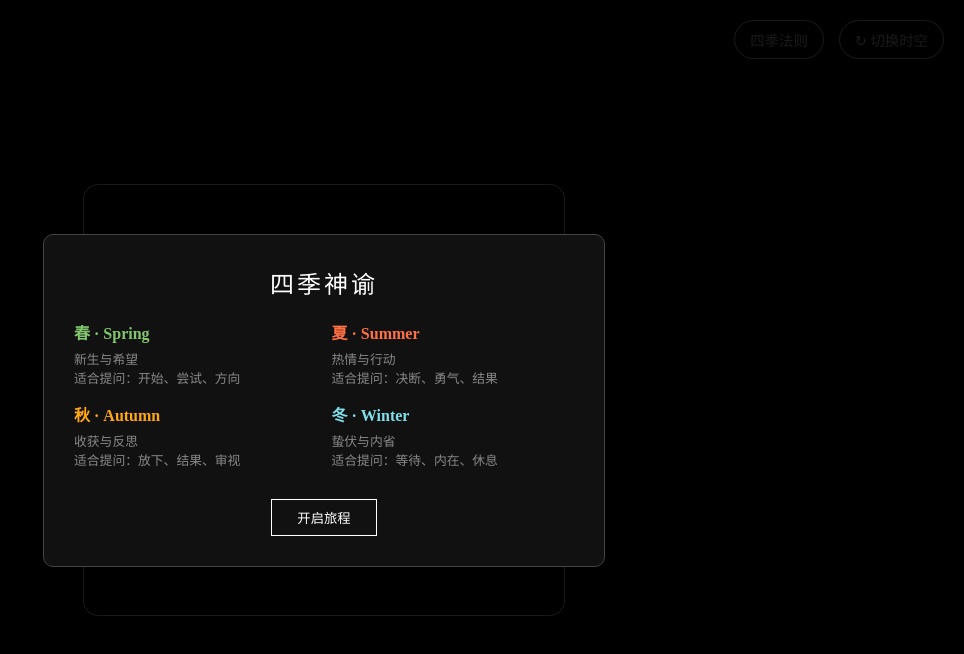
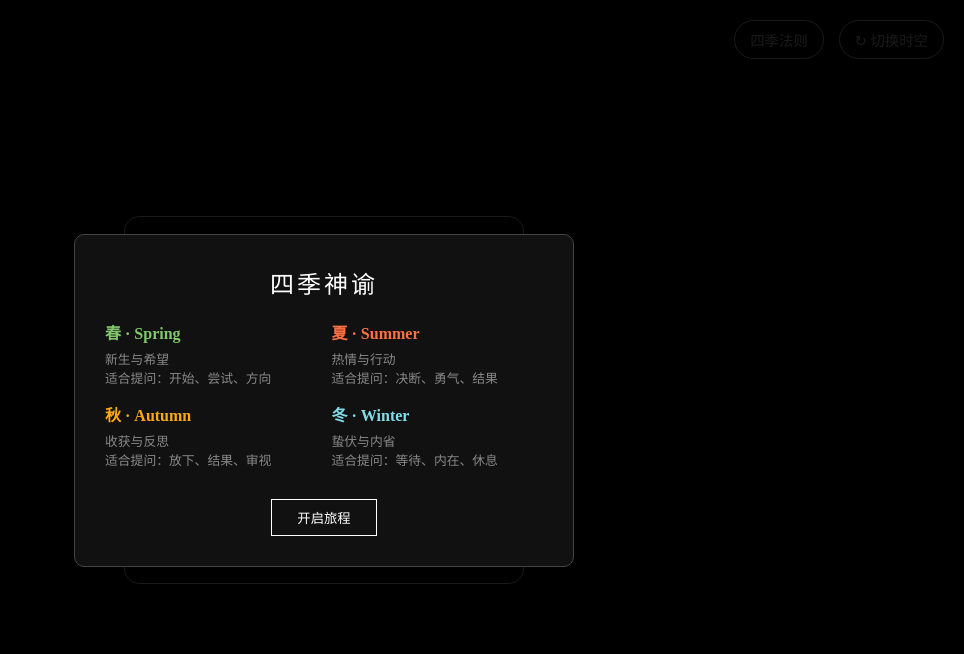
Before and after one commit to hyy2026/answer, a plain HTML site: page index.html in a window 1280 px wide. Shown: the whole page, without its empty margins (316-1280 px from the left). Drawn offline with Linux system fonts and the light colour scheme.

Commit message:
移动端2

```diff
--- a/index.html
+++ b/index.html
@@ -9,6 +9,11 @@
         :root {
             --season-color: #fff;
             --bg-layer: none;
+        }
+
+        /* --- 0. 核心修复：全局盒模型 (彻底解决边框溢出问题) --- */
+        * {
+            box-sizing: border-box;
         }
 
         /* --- 基础样式 --- */
@@ -24,7 +29,7 @@
             background: #050505;
             overflow: hidden;
             transition: color 1s ease;
-            -webkit-tap-highlight-color: transparent; /* 移除手机点击高亮 */
+            -webkit-tap-highlight-color: transparent;
         }
 
         /* --- 1. 背景层 --- */
@@ -76,19 +81,25 @@
             transition: all 0.3s ease;
             cursor: pointer;
             box-shadow: 0 0 10px rgba(0,0,0,0.5);
-            white-space: nowrap; /* 防止按钮文字换行 */
+            white-space: nowrap;
         }
 
+        /* --- 主内容框 --- */
         #main-content {
             text-align: center;
             z-index: 10;
             padding: 40px;
+            /* 关键修复：box-sizing 已经在全局设置了，这里会生效 */
+            width: 85%;
+            max-width: 400px;
+            min-height: 350px;
+
             border: 1px solid var(--season-color);
             background: rgba(10, 10, 10, 0.6);
             border-radius: 15px;
             box-shadow: 0 0 30px rgba(0,0,0,0.8), inset 0 0 20px rgba(0,0,0,0.5);
             backdrop-filter: blur(10px);
-            width: 85%; max-width: 400px; min-height: 350px;
+
             display: flex; flex-direction: column; justify-content: center;
             transition: all 0.3s ease;
         }
@@ -126,23 +137,22 @@
             background: rgba(0,0,0,0.9); z-index: 200;
             display: flex; justify-content: center; align-items: center;
             opacity: 0; pointer-events: none; transition: opacity 0.5s ease;
-            padding: 20px; /* 增加外边距，防止贴边 */
-            box-sizing: border-box;
+            padding: 20px;
         }
         #modal-overlay.active { opacity: 1; pointer-events: all; }
 
         .modal-card {
             border: 1px solid #444; padding: 30px; border-radius: 10px;
-            width: 100%; max-width: 500px; /* 宽度调整 */
+            width: 100%; max-width: 500px;
             text-align: center; color: #ccc;
             background: #111;
-            max-height: 85vh; /* 防止超出屏幕高度 */
-            overflow-y: auto; /* 超出可滚动 */
+            max-height: 85vh;
+            overflow-y: auto;
         }
 
         .season-grid {
             display: grid;
-            grid-template-columns: 1fr 1fr; /* 默认两列 */
+            grid-template-columns: 1fr 1fr;
             gap: 15px;
             margin: 20px 0;
             text-align: left;
@@ -171,24 +181,18 @@
 
         /* --- 6. 移动端专属适配 (Media Query) --- */
         @media (max-width: 600px) {
-            /* 调整主容器内边距和大小 */
             #main-content {
-                width: 90%;
+                width: 85%; /* 稍微改窄一点点，留出更多边距 */
                 padding: 30px 20px;
                 min-height: 300px;
             }
 
-            /* 标题稍微改小 */
             h1 { font-size: 1.4rem; letter-spacing: 4px; }
-
-            /* 答案字体改小，防止长句撑破 */
             #answer-box { font-size: 1.6rem; min-height: 150px; }
 
-            /* 右上角按钮调整 */
             .top-nav { top: 15px; right: 15px; gap: 10px; }
             .nav-btn { padding: 6px 12px; font-size: 0.8rem; }
 
-            /* 弹窗变单列，方便阅读 */
             .season-grid { grid-template-columns: 1fr; gap: 20px; }
             .modal-card { padding: 25px 20px; }
         }
```
